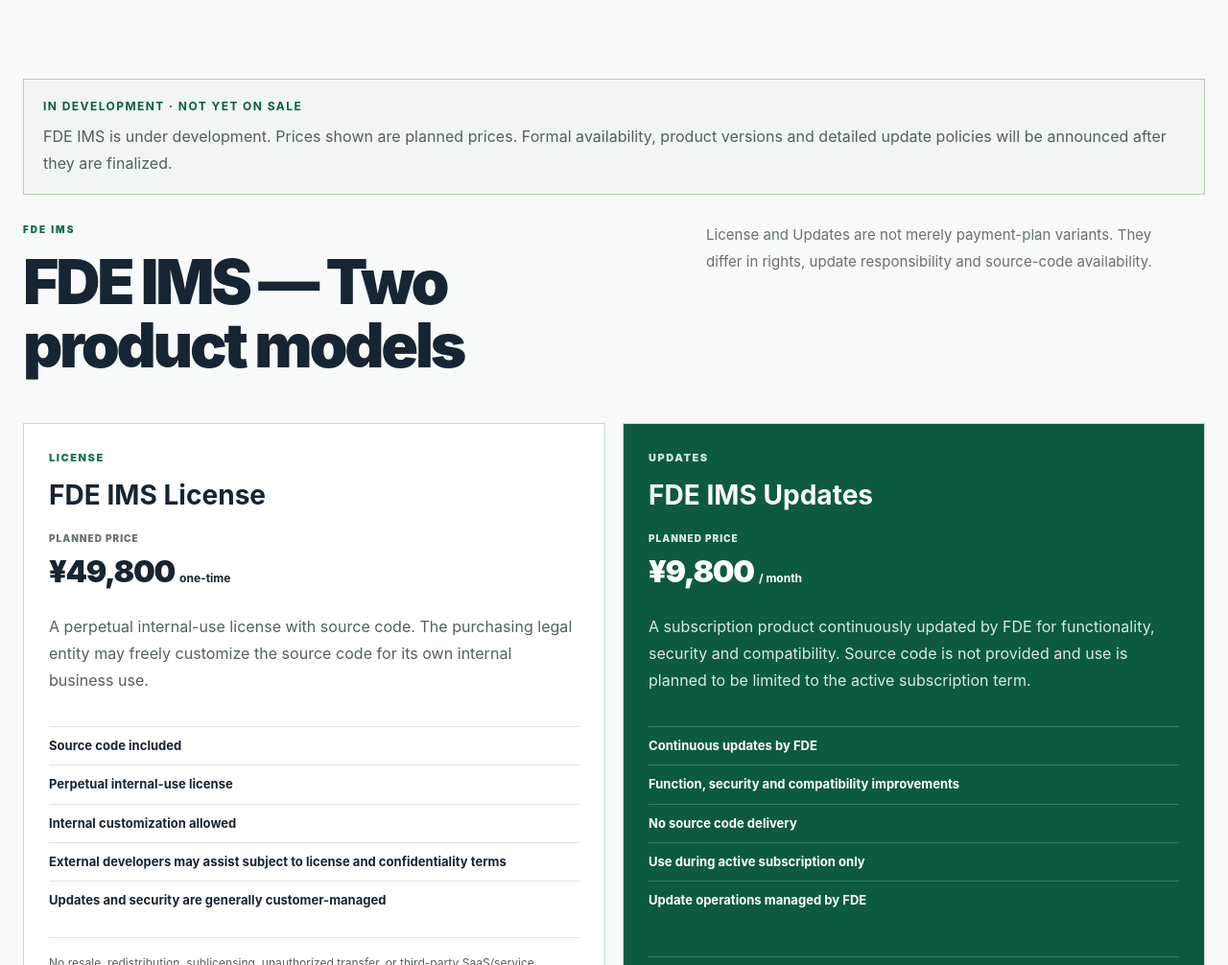
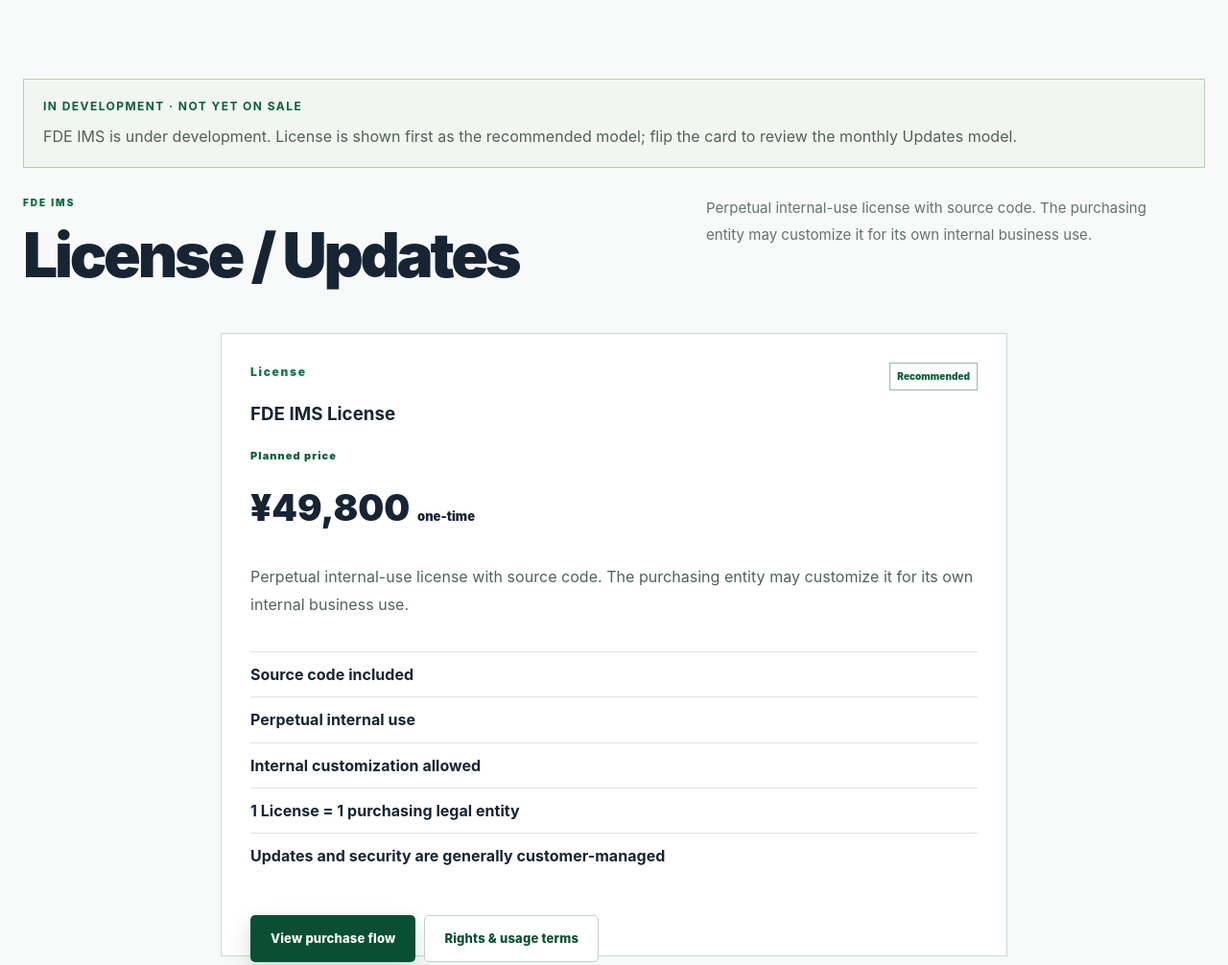
Before and after one commit to Kale1205/fde-site, a plain HTML site: page index.html in a window 1280 px wide. Shown: the part 1960-2966 px from the top of the page at 96% size. Drawn offline with Linux system fonts and the light colour scheme.

Commit message:
Load flip-plan product experience

```diff
--- a/index.html
+++ b/index.html
@@ -10,7 +10,7 @@
 <link rel="canonical" href="https://kale1205.github.io/fde-site/">
 <link rel="stylesheet" href="styles.css?v=20260819-125426"><link rel="stylesheet" href="refinements.css?v=20260819-125426"><link rel="stylesheet" href="polish.css?v=20260819-125426"><link rel="stylesheet" href="editorial.css?v=20260819-125426"><link rel="stylesheet" href="responsive.css?v=20260819-125426"><link rel="stylesheet" href="brand-green.css?v=20260819-125426"><link rel="stylesheet" href="cms.css?v=20260819-125426"><link rel="stylesheet" href="visual-story.css?v=20260819-125426"><link rel="stylesheet" href="entry-motion.css?v=20260819-125426">
 <link rel="icon" type="image/svg+xml" href="assets/baked-kale-mark.svg">
-<script defer src="i18n-v2.js?v=20260819-125426"></script><script defer src="i18n-overrides.js?v=20260819-125426"></script><script defer src="i18n-polish.js?v=20260819-125426"></script><script defer src="i18n-brand.js?v=20260819-125426"></script><script defer src="i18n-final.js?v=20260819-125426"></script><script defer src="site.js?v=20260819-125426"></script><script defer src="cms-content.js?v=20260819-125426"></script><script defer src="entry-motion.js?v=20260819-125426"></script>
+<script defer src="i18n-v2.js?v=20260819-125426"></script><script defer src="i18n-overrides.js?v=20260819-125426"></script><script defer src="i18n-polish.js?v=20260819-125426"></script><script defer src="i18n-brand.js?v=20260819-125426"></script><script defer src="i18n-final.js?v=20260819-125426"></script><script defer src="site.js?v=20260819-125426"></script><script defer src="cms-content.js?v=20260819-125426"></script><script defer src="entry-motion.js?v=20260819-125426"></script><script defer src="ims-plan-flip.js?v=20260819-125426"></script>
 </head>
 <body data-default-title="FDE IMS License & Updates | Baked Kale">
 <header class="site-header"><div class="shell header-inner"><a class="brand" href="index.html" aria-label="Baked Kale / Kale’s FDE"><span>Kale’s FDE</span><small>Forward Deployed Engineering</small></a><button class="mobile-toggle" aria-label="Menu" aria-expanded="false">☰</button><nav class="main-nav"><a class="active" href="index.html" data-i18n="navProducts">Products</a><a href="why.html" data-i18n="navWhy">Why FDE</a><a href="goals.html" data-i18n="navAbout">Kale’s Goals</a><a href="news.html" data-i18n="navNews">News</a><a href="contact.html" data-i18n="navContact">Contact</a></nav><div class="header-actions"><select id="lang" class="language" aria-label="Language"><option value="ja">日本語</option><option value="en">English</option><option value="zh-CN">简体中文</option><option value="zh-TW">繁體中文</option><option value="ko">한국어</option><option value="id">Bahasa Indonesia</option><option value="ms">Bahasa Melayu</option><option value="vi">Tiếng Việt</option><option value="th">ไทย</option><option value="hi">हिन्दी</option><option value="ar">العربية</option></select></div></div></header>
```
